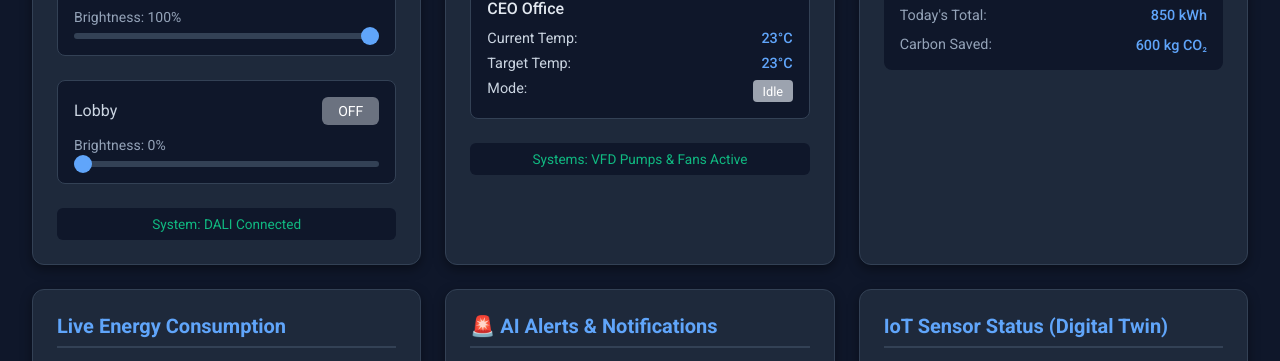
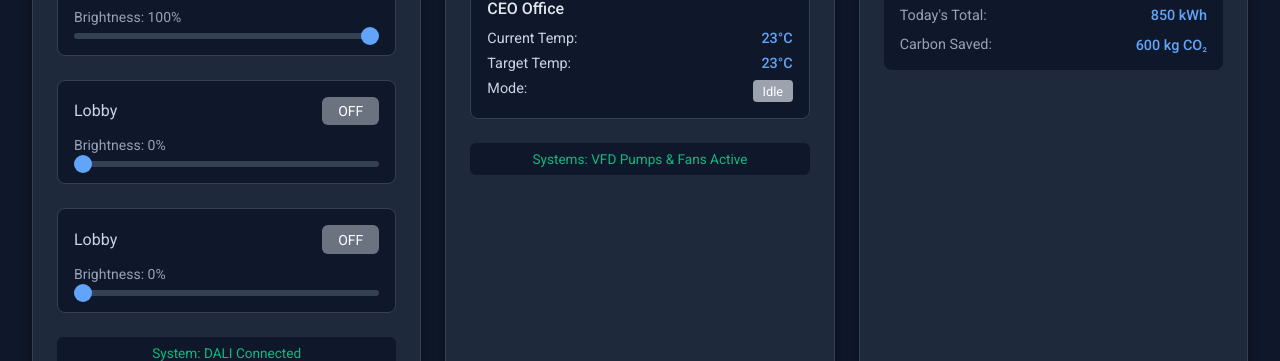
Before and after one commit to bagjafp/AURA, a plain HTML site: page index.html in a window 1280 px wide. Shown: the part 394-755 px from the top of the page. Drawn offline with Linux system fonts and the light colour scheme.

Commit message:
index.html

```diff
--- a/index.html
+++ b/index.html
@@ -470,6 +470,17 @@
                         </div>
                     </div>
 
+                    <div class="zone-item">
+                        <div class="zone-header">
+                            <span class="zone-name">Lobby</span>
+                            <button class="toggle-button off" onclick="toggleLight(2)">OFF</button>
+                        </div>
+                        <div class="slider-container">
+                            <label class="slider-label">Brightness: <span id="brightness-2">0</span>%</label>
+                            <input type="range" class="slider" min="0" max="100" value="0" oninput="updateBrightness(2, this.value)">
+                        </div>
+                    </div>
+
                     <div class="status">System: DALI Connected</div>
                 </div>
             </div>
```
